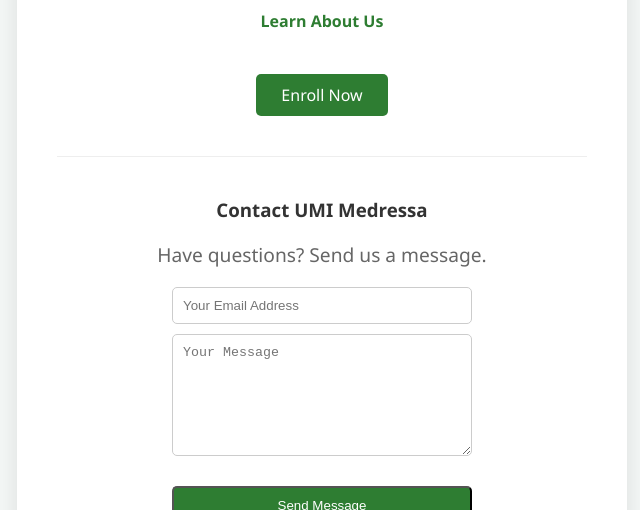
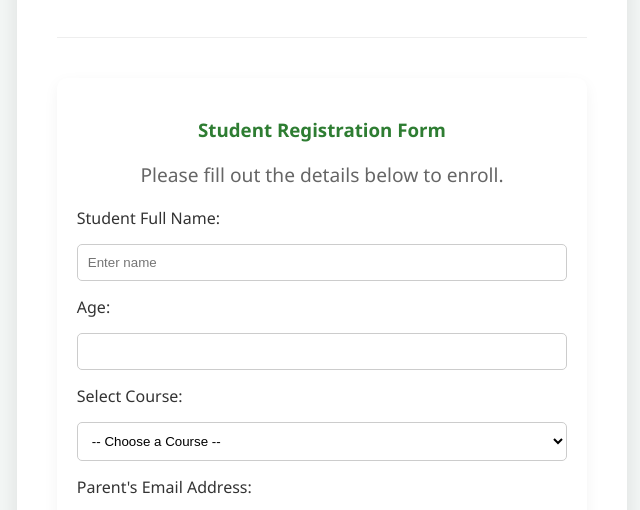
Before and after one commit to azizaahmed986-dev/My-first-site, a plain HTML site: page index.html in a window 1280 px wide. Shown: the part 286-796 px from the top of the page, without its empty margins (318-958 px from the left). Drawn offline with Linux system fonts and the light colour scheme.

Commit message:
Update index.html

```diff
--- a/index.html
+++ b/index.html
@@ -59,14 +59,32 @@
         <br><br>
         <a href="#" class="btn" onclick="alert('Enrollment coming soon!')">Enroll Now</a>
     <hr style="margin: 40px 0; border: 0; border-top: 1px solid #eee;">
-<div class="contact-section">
-    <h3>Contact UMI Medressa</h3>
-    <p>Have questions? Send us a message.</p>
 
-    <form action="https://formspree.io/f/YOUR_UNIQUE_ID" method="POST" style="display: flex; flex-direction: column; gap: 10px; max-width: 300px; margin: 0 auto;">
-        <input type="email" name="email" placeholder="Your Email Address" required style="padding: 10px; border-radius: 5px; border: 1px solid #ccc;">
-        <textarea name="message" placeholder="Your Message" required style="padding: 10px; border-radius: 5px; border: 1px solid #ccc; height: 100px;"></textarea>
-        <button type="submit" class="btn" style="cursor: pointer;">Send Message</button>
+<div class="registration-section" style="max-width: 500px; margin: 0 auto; background: #fff; padding: 20px; border-radius: 10px; box-shadow: 0 5px 15px rgba(0,0,0,0.05);">
+    <h3 style="color: #2e7d32;">Student Registration Form</h3>
+    <p>Please fill out the details below to enroll.</p>
+
+    <form action="https://formspree.io/f/YOUR_UNIQUE_ID" method="POST" style="display: flex; flex-direction: column; gap: 15px; text-align: left;">
+
+        <label for="full-name">Student Full Name:</label>
+        <input type="text" id="full-name" name="student_name" placeholder="Enter name" required style="padding: 10px; border: 1px solid #ccc; border-radius: 5px;">
+
+        <label for="age">Age:</label>
+        <input type="number" id="age" name="student_age" min="5" max="18" required style="padding: 10px; border: 1px solid #ccc; border-radius: 5px;">
+
+        <label for="course">Select Course:</label>
+        <select id="course" name="selected_course" required style="padding: 10px; border: 1px solid #ccc; border-radius: 5px; background: white;">
+            <option value="" disabled selected>-- Choose a Course --</option>
+            <option value="quran-memorization">Quran Memorization</option>
+            <option value="arabic-language">Arabic Language</option>
+            <option value="islamic-studies">Islamic Studies</option>
+            <option value="science-math">Science & Math</option>
+        </select>
+
+        <label for="parent-email">Parent's Email Address:</label>
+        <input type="email" id="parent-email" name="email" placeholder="email@example.com" required style="padding: 10px; border: 1px solid #ccc; border-radius: 5px;">
+
+        <button type="submit" class="btn" style="background-color: #2e7d32; color: white; padding: 12px; border: none; border-radius: 5px; cursor: pointer; font-weight: bold;">Submit Enrollment</button>
     </form>
 </div>
     </div>
```
